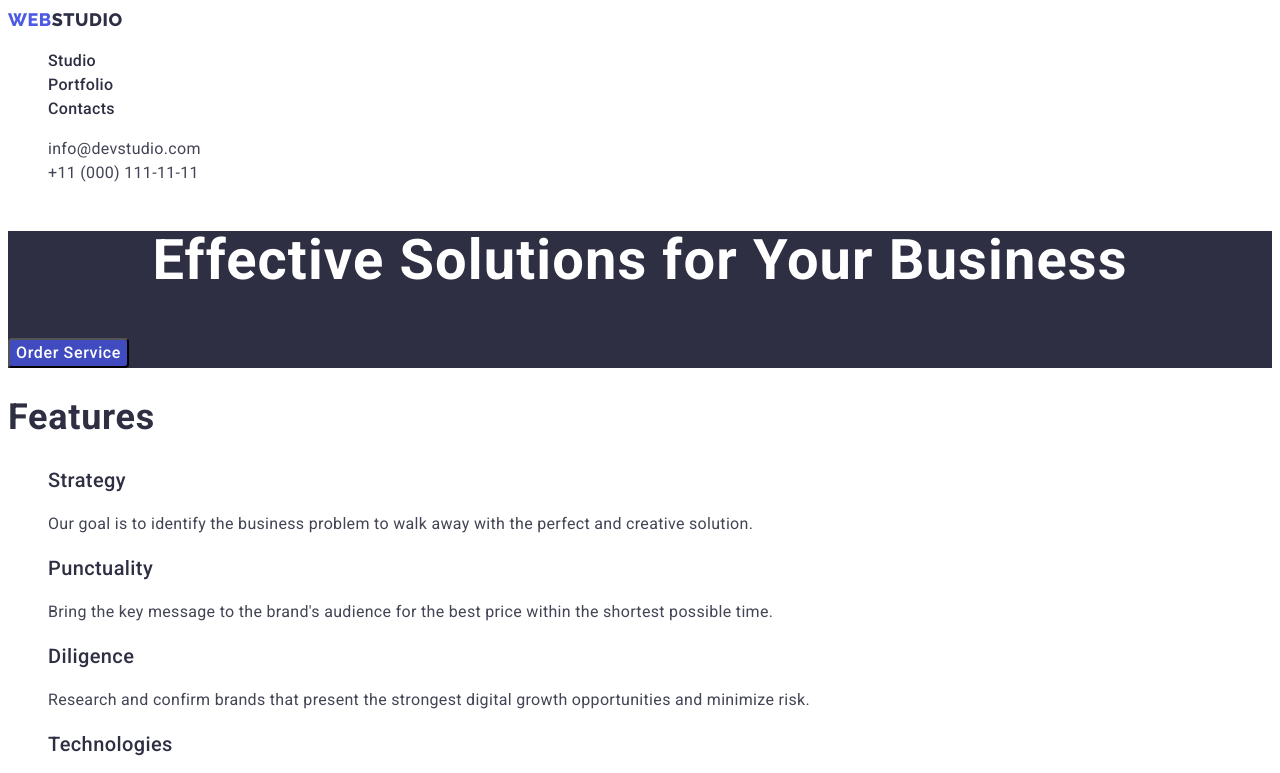
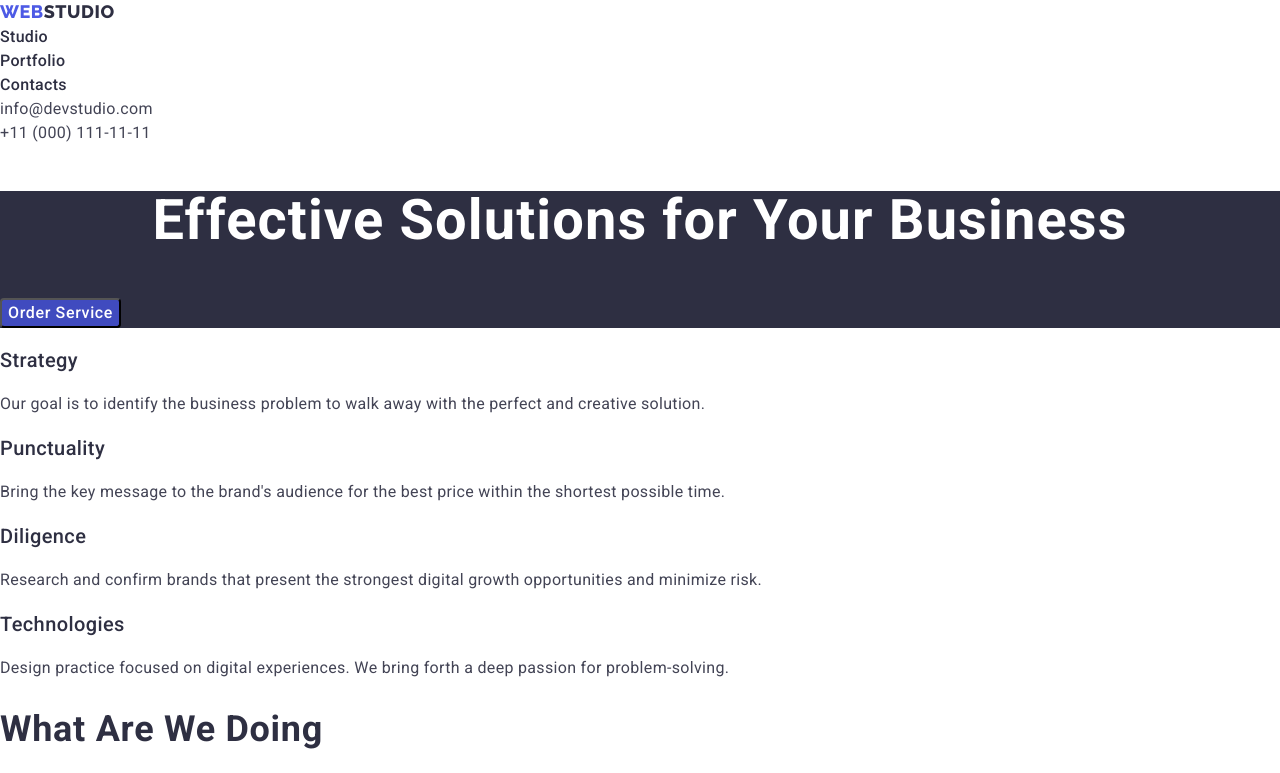
Before and after one commit to YevheniiLevenets/goit-markup-hw-03, a plain HTML site: page index.html in a window 1280 px wide. Shown: the top 773 px of the page. Drawn offline with nearby package versions, Linux system fonts and the light colour scheme.

Commit message:
add <div> in index

```diff
--- a/css/styles.css
+++ b/css/styles.css
@@ -1,3 +1,7 @@
+* {
+  box-sizing: border-box;
+}
+
 :root {
   --primary-brand-color: #4d5ae5;
   --primary-text-color: #434455;
@@ -6,24 +10,24 @@
   --background-light-mode: #f4f4fd;
   --accent-color: #e7e9fc;
   --pressed-btn-color: #404bbf;
-    --green-success-color: #31d0aa;
-    --subtle-text-color: #8e8f99;
+}
+
+body {
+  font-family: 'Roboto', normal;
+  font-size: 16px;
+  line-height: 1.5;
+  letter-spacing: 0.02em;
+  color: var(--primary-text-color);
 }
 
 .list {
-    list-style: none;
+  margin: 0;
+  padding: 0;
+  list-style-type: none;
 }
 
 .link {
   text-decoration: none;
-}
-
-body {
-    font-family: "Roboto", sans-serif;
-    font-size: 16px;
-    line-height: 1.5;
-    letter-spacing: 0.02em;
-    color: var(--primary-text-color);
 }
 
 /* Components */
@@ -46,8 +50,9 @@ body {
 
 /* Header */
 
+/* text Studio */
 .logo {
-    font-family: "Raleway", sans-serif;
+  font-family: 'Raleway', sans-serif;
   font-weight: 800;
   font-size: 18px;
   line-height: 1.33;
@@ -56,6 +61,7 @@ body {
   color: var(--secondary-text-color);
 }
 
+/* text Web */
 .logo-web {
   color: var(--primary-brand-color);
 }
@@ -101,7 +107,7 @@ body {
 }
 
 .hero-btn {
-    font-family: "Roboto", sans-serif;
+  font-family: 'Roboto', sans-serif;
   font-weight: 500;
   font-size: 16px;
   line-height: 1.5;
@@ -124,7 +130,7 @@ body {
 }
 
 .footer-logo {
-    font-family: "Raleway", sans-serif;
+  font-family: 'Raleway', sans-serif;
   font-weight: 800;
   font-size: 18px;
   line-height: 1.16;
@@ -140,7 +146,7 @@ body {
 /* Portfolio Filter Button */
 
 .filtr-btn {
-    font-family: "Roboto", sans-serif;
+  font-family: 'Roboto', sans-serif;
   font-weight: 500;
   font-size: 16px;
   line-height: 1.5;
--- a/index.html
+++ b/index.html
@@ -5,20 +5,32 @@
     <meta http-equiv="X-UA-Compatible" content="IE=edge" />
     <meta name="viewport" content="width=device-width, initial-scale=1.0" />
     <title>WebStudio</title>
+    <!-- Fonts -->
     <link rel="preconnect" href="https://fonts.googleapis.com" />
     <link rel="preconnect" href="https://fonts.gstatic.com" crossorigin />
     <link
       href="https://fonts.googleapis.com/css2?family=Raleway:wght@800&family=Roboto:wght@400;500;700;900&display=swap"
       rel="stylesheet"
     />
+    <!-- Modern normalize -->
+    <link
+      rel="stylesheet"
+      href="https://cdnjs.cloudflare.com/ajax/libs/modern-normalize/1.1.0/modern-normalize.min.css"
+      integrity="sha512-wpPYUAdjBVSE4KJnH1VR1HeZfpl1ub8YT/NKx4PuQ5NmX2tKuGu6U/JRp5y+Y8XG2tV+wKQpNHVUX03MfMFn9Q=="
+      crossorigin="anonymous"
+      referrerpolicy="no-referrer"
+    />
+    <!-- CSS внешняя таблица стилей -->
     <link rel="stylesheet" href="./css/styles.css" />
   </head>
+
   <body>
     <!-- Header -->
-    <header class="page-header">
-      <nav class="page-nav">
+    <header class="">
+      <div class="header-container">
+        <nav class="">
           <a class="logo link" href="./index.html"><span class="logo-web">Web</span>Studio</a>
-        <ul class="menu list">
+          <ul class="list">
             <li class="menu-item">
               <a class="menu-link link" href="./index.html">Studio</a>
             </li>
@@ -40,17 +52,21 @@
             </li>
           </ul>
         </address>
+      </div>
     </header>
 
     <main>
       <!-- Hero -->
       <section class="hero">
+        <div class="container">
           <h1 class="hero-title">Effective Solutions for Your Business</h1>
           <button class="hero-btn" type="button">Order Service</button>
+        </div>
       </section>
       <!-- Features -->
       <section>
-        <h2 class="section-title">Features</h2>
+        <div class="container">
+          <h2 hidden class="section-title">Features</h2>
           <ul class="list">
             <li>
               <h3 class="section-subtitle">Strategy</h3>
@@ -81,9 +97,11 @@
               </p>
             </li>
           </ul>
+        </div>
       </section>
       <!-- About Us -->
       <section>
+        <div class="container">
           <h2 class="section-title">What are we doing</h2>
           <ul class="list">
             <li>
@@ -111,9 +129,11 @@
               />
             </li>
           </ul>
+        </div>
       </section>
       <!-- Our Team -->
       <section>
+        <div class="container">
           <h2 class="section-title">Our Team</h2>
           <ul class="list">
             <li>
@@ -152,16 +172,19 @@
               <p>UI Designer</p>
             </li>
           </ul>
+        </div>
       </section>
     </main>
 
     <!-- Footer -->
     <footer class="footer">
+      <div class="container">
         <a class="footer-logo link" href="./index.html"><span class="logo-web">Web</span>Studio</a>
         <p class="footer-text">
           Increase the flow of customers and sales for your business with digital marketing & growth
           solutions.
         </p>
+      </div>
     </footer>
   </body>
 </html>
```
Also changed, not shown: portfolio.html (+12 -1 lines), 1 other file. Lines whose indentation alone changed are shown as unchanged.
